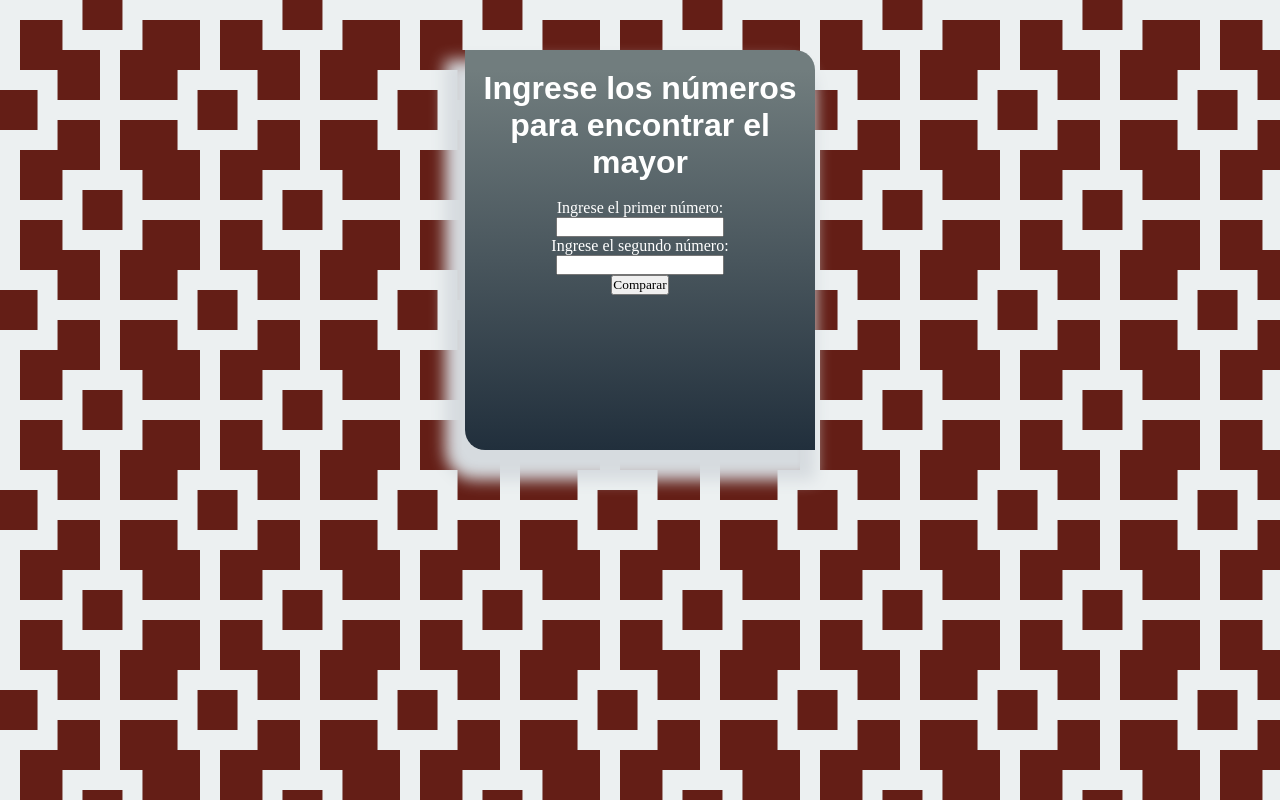
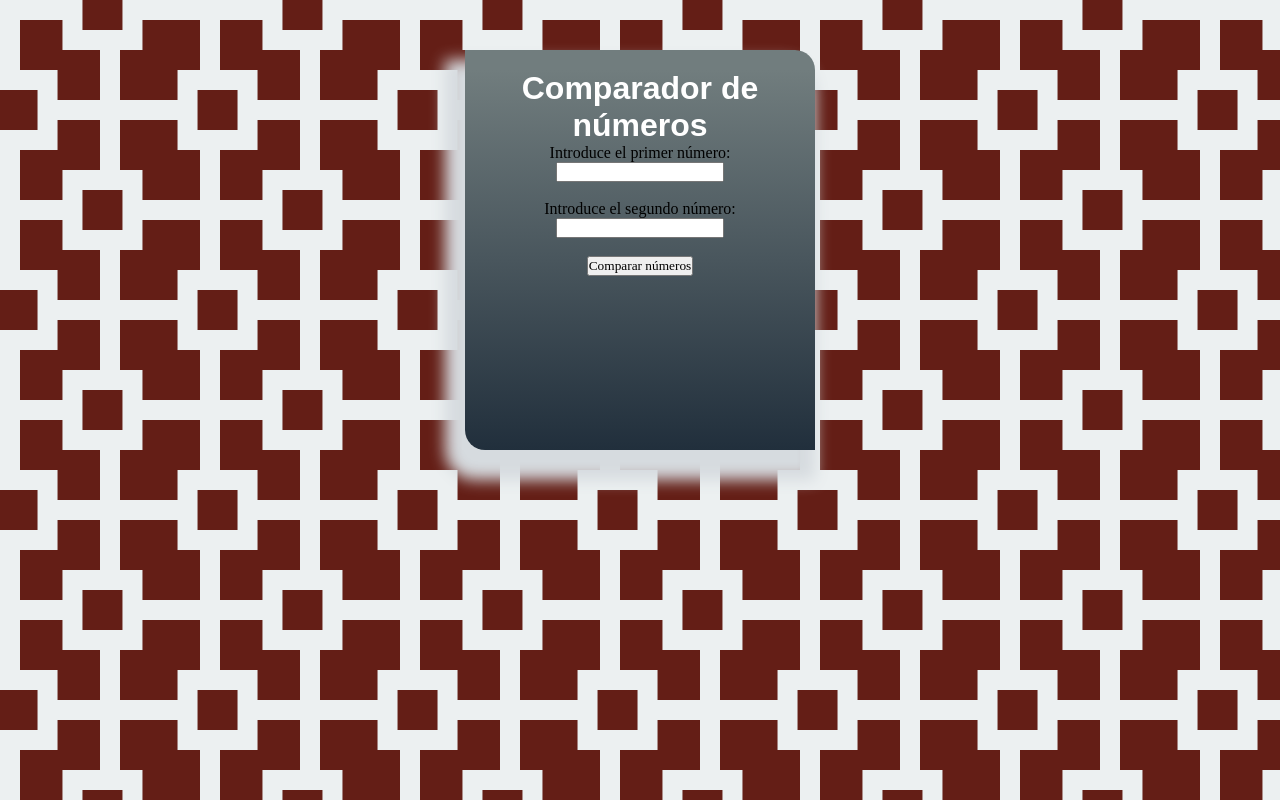
Before and after one commit to PabloADB/Mayor-o-Menor, a plain HTML site: page index.html in a window 1280 px wide. Drawn offline with Linux system fonts and the light colour scheme.

Commit message:
inicial commit

```diff
--- a/index.html
+++ b/index.html
@@ -1,26 +1,18 @@
 <!DOCTYPE html>
 <html>
 <head>
-  <title>Comparar dos números</title>
-	<script type="text/javascript" src="script.js"></script>
-  <link rel="stylesheet" href="style.css">
+	<title>Comparador de números</title>
+    <script type="text/javascript" src="script.js"></script>
+     <link rel="stylesheet" href="style.css">
 </head>
 <center>
 <body>
-  <h1>Ingrese los números para encontrar el mayor</h1>
-  <br>
-  <form>
-    <label for="numero1">Ingrese el primer número:</label>
-    <br>
-    <input type="number" id="numero1">
-    <br>
-    <label for="numero2">Ingrese el segundo número:</label>
-    <br>
-    <input type="number" id="numero2">
-    <br>
-    <button onclick="compararNumeros()">Comparar</button>
-    <br>
-  </form>
+	<h1>Comparador de números</h1>
+	<label for="num1">Introduce el primer número:</label>
+	<input type="text" id="num1"><br><br>
+	<label for="num2">Introduce el segundo número:</label>
+	<input type="text" id="num2"><br><br>
+	<button onclick="compararNumeros()">Comparar números</button>
 </body>
 </center>
 </html>
--- a/script.js
+++ b/script.js
@@ -1,15 +1,19 @@
 function compararNumeros() {
-    const numero1 = Number(document.getElementById("numero1").value);
-    const numero2 = Number(document.getElementById("numero2").value);
+    let num1 = document.getElementById("num1").value;
+    let num2 = document.getElementById("num2").value;
 
-    let mensaje;
-    if (numero1 > numero2) {
-      mensaje = "El primer número es mayor";
-    } else if (numero1 < numero2) {
-      mensaje = "El segundo número es mayor.";
+    if (num1 && num2) {
+        num1 = parseFloat(num1);
+        num2 = parseFloat(num2);
+
+        if (num1 > num2) {
+            alert(`${num1} es mayor que ${num2}`);
+        } else if (num2 > num1) {
+            alert(`${num2} es mayor que ${num1}`);
+        } else {
+            alert("Los dos números son iguales");
+        }
     } else {
-      mensaje = "Los dos números son iguales.";
+        alert("No se han introducido números");
     }
-
-    alert(mensaje);
-  }
+}
```
